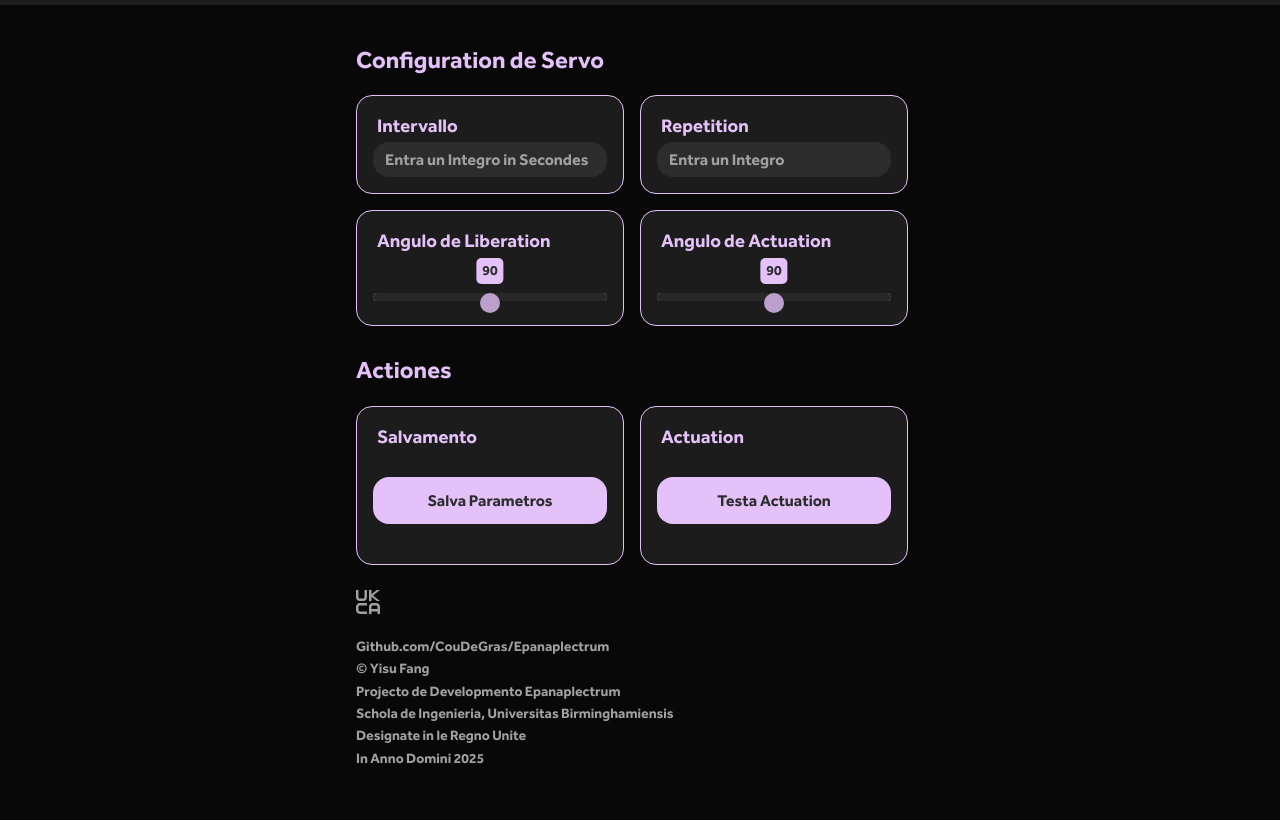
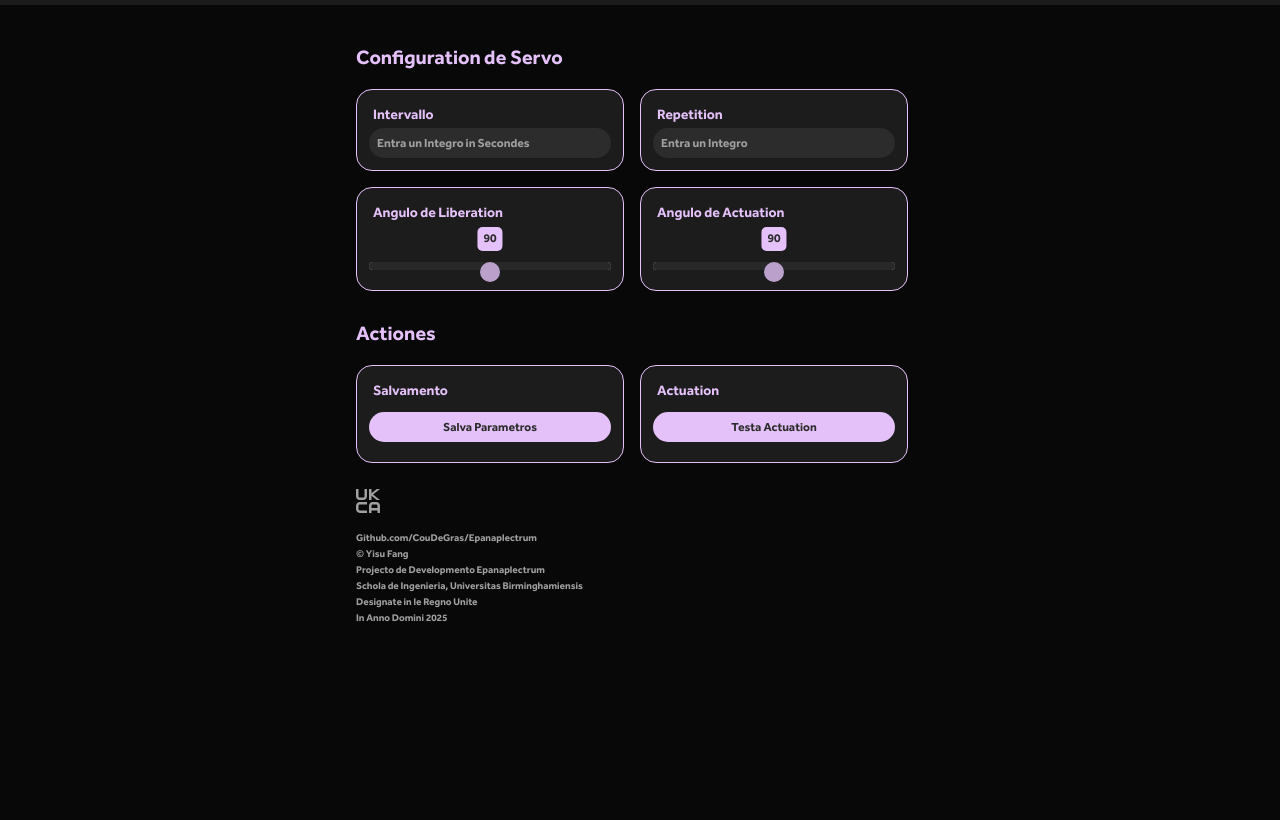
Before and after one commit to CouDeGras/Epanaplectrum, a plain HTML site: page index.html in a window 1280 px wide. Shown: the part 57-877 px from the top of the page. After the commit the page ends 800 px from the top, so only its background shows below. Drawn offline with Linux system fonts and the light colour scheme.

Commit message:
Add files via upload

```diff
--- a/index.html
+++ b/index.html
@@ -38,17 +38,17 @@
     }
 
     #container {
-      max-width: 120%;
+      max-width: 60%;
       margin: 0 auto;
     }
 /* Apply min-width to the body to avoid deforming elements */
 body {
-  min-width: 550px; /* Adjust based on your design */
+  min-width: 480px; /* Adjust based on your design */
 }
 
 /* Ensure the container doesn't shrink beyond its minimum content width */
 #container {
-  min-width: 550px; /* Matches your media query for larger screens */
+  min-width: 480px; /* Matches your media query for larger screens */
 }
 
 /* Prevent outlined fields from shrinking too much */
@@ -63,7 +63,7 @@ body {
 
     .top-bar h1 {
       margin: 0px;
-      font-size: 32px;
+      font-size: 14px;
       font-weight: 2400;
     }
 
@@ -73,7 +73,7 @@ body {
 
     .content h2 {
       margin: 0px;
-      font-size: 24px;
+      font-size: 20px;
       font-weight: 2400;
     }
 
@@ -104,7 +104,7 @@ body {
       border: none;
       border-radius: 16px;
       cursor: pointer;
-      font-size: 16px;
+      font-size: 12px;
       width: 100%;
       transition: background-color 0.3s;
       font-weight: 600;
@@ -146,7 +146,7 @@ body {
       border-radius: 16px;
       background-color: var(--input-background);
       color: var(--text-color);
-      font-size: 16px;
+      font-size: 12px;
       font-family: inherit;
     }
 
@@ -158,12 +158,12 @@ body {
     .dialog-button {
       background-color: var(--primary-color);
       color: #2C2C2C;
-      padding: 14px 20px;
-      margin: 24px 0;
+      padding: 8px 8px;
+      margin: 8px 0;
       border: none;
       border-radius: 16px;
       cursor: pointer;
-      font-size: 16px;
+      font-size: 12px;
       width: 100%;
       transition: background-color 0.3s;
       font-weight: 600;
@@ -204,7 +204,7 @@ body {
       color: #fff;
       border: none;
       padding: 0.5rem;
-      font-size: 1rem;
+      font-size: 0.5rem;
       cursor: pointer;
     }
 
@@ -232,10 +232,12 @@ body {
     }
 
     .warning {
-      font-size: 14px;
+      font-size: 10px;
       color: var(--secondary-text-color);
     }
-
+	  .outlined-field h3 {
+		  font-size: 14px;
+	  }
     .currency-inputs {
       display: flex;
       justify-content: space-between;
@@ -354,7 +356,7 @@ body {
       transform: translateX(-50%);
       background-color: #e4c1f9;
       color: #2C2C2C;
-      font-size: 14px;
+      font-size: 12px;
       font-weight: bold;
       padding: 2px 6px;
       border-radius: 5px;
@@ -404,14 +406,14 @@ body {
       /* Two boxes side by side */
       border: 1px solid var(--primary-color);
       border-radius: 8px;
-      padding: 16px;
+      padding: 8px;
       background-color: var(--surface-color);
       color: var(--text-color);
     }
 
     .outlined-box h3 {
       margin-top: 0;
-      font-size: 18px;
+      font-size: 12px;
     }
 
     .row-container {
@@ -453,7 +455,7 @@ body {
       flex: 1;
       border: 1px solid var(--primary-color);
       border-radius: 8px;
-      padding: 12px;
+      padding: 8px;
       background-color: var(--surface-color);
       color: var(--text-color);
     }
@@ -490,7 +492,7 @@ body {
       flex: 1;
       border: 1px solid var(--primary-color);
       border-radius: 16px;
-      padding: 16px;
+      padding: 2px;
       background-color: var(--surface-color);
       color: var(--text-color);
       margin: 0px;
@@ -500,12 +502,12 @@ body {
     .outlined-field label {
       font-weight: 600;
       display: block;
-      margin-bottom: 12px;
+      margin-bottom: 8px;
     }
 
     .outlined-field input[type="text"] {
       width: 100%;
-      padding: 8px 12px;
+      padding: 8px 8px;
       box-sizing: border-box;
       border: 0px solid var(--secondary-text-color);
       border-radius: 16px;
@@ -518,7 +520,7 @@ body {
     }
 
     .header-bar h3 {
-      margin: 0;
+      margin: 8px;
       /* Removes any margin above and below the title */
       margin-left: 0px;
       /* Removes any margin above and below the title */
@@ -527,7 +529,7 @@ body {
     }
 
     .outlined-field h3 {
-      margin: 0;
+      margin: 2px;
       /* Removes any margin above and below the title */
       margin-left: 4px;
       /* Removes any margin above and below the title */
@@ -673,7 +675,7 @@ body {
   position: relative;
   z-index: 1; /* Ensures the text appears above the line */
   margin: 0;
-  font-size: 18px;
+  font-size: 12px;
   font-weight: bold;
   color: var(--primary-color); /* Text color */
 }
@@ -690,7 +692,7 @@ body {
 }
 .outlined-field {
   margin: 0;
-  padding: 16px;
+  padding: 12px;
   box-sizing: border-box;
 }
 form {
```
